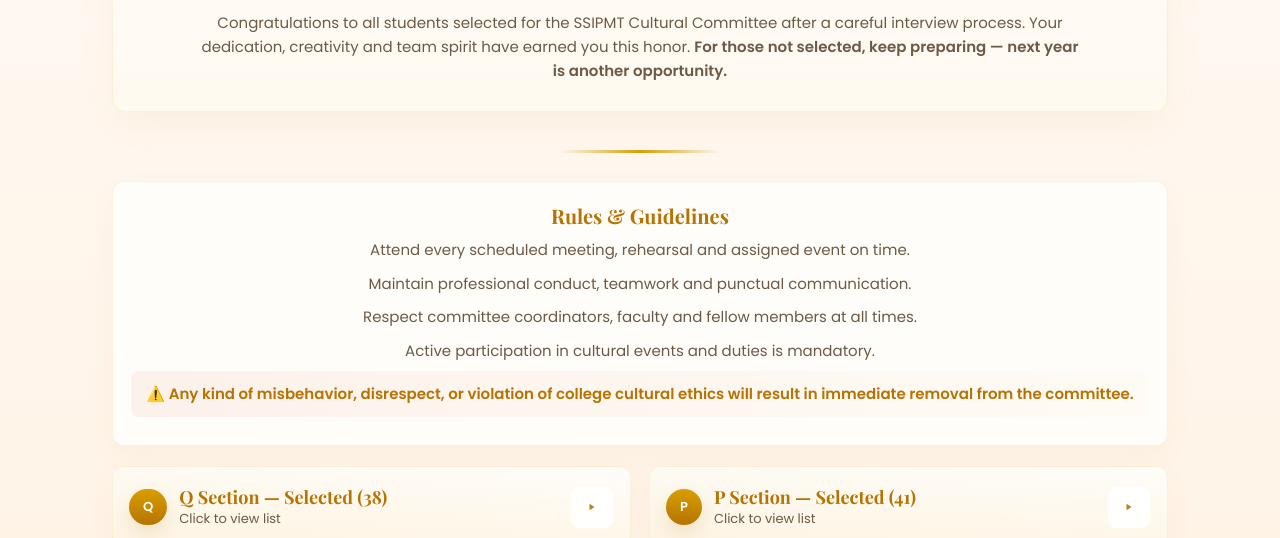
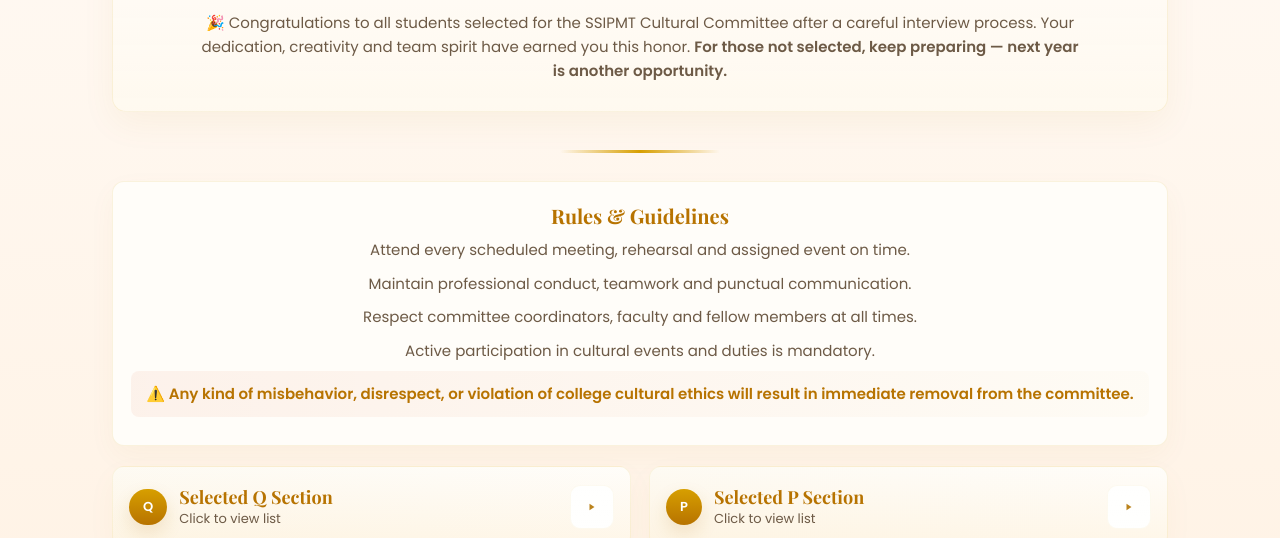
Before and after one commit to amansoni-source/SCCFINALLIST, a plain HTML site: page index.html in a window 1280 px wide. Shown: the part 256-794 px from the top of the page. Drawn offline with nearby package versions, Linux system fonts and the light colour scheme.

Commit message:
Update index.html

```diff
--- a/index.html
+++ b/index.html
@@ -34,8 +34,11 @@
     .rules-list{color:var(--muted);margin-block-start:8px;line-height:1.7;font-size:15px;text-align:center;}
     .rules-list li{margin:8px 0;list-style:none;}
     .rules-list li.strong{font-weight:700;color:var(--gold-deep);background:linear-gradient(90deg, rgba(215,60,0,0.06), rgba(215,160,20,0.02));padding:10px;border-radius:8px}
-    .results{inline-size:100%;display:flex;gap:18px;justify-content:center;align-items:flex-start}
-    @media (max-inline-size:880px){ .results{flex-direction:column;align-items:stretch} }
+    .results{inline-size:100%;display:flex;gap:18px;justify-content:center;align-items:flex-start;flex-wrap:wrap;}
+    @media (max-width:880px){
+      .results{flex-direction:column;align-items:stretch}
+      .students{grid-template-columns:1fr!important;}
+    }
     .panel{flex:1;max-inline-size:520px;background:linear-gradient(180deg,#fffefc,#fff7ea);border-radius:12px;border:1px solid var(--accent);box-shadow:0 10px 30px rgba(170,120,10,0.04);overflow:hidden;}
     .panel-head{display:flex;align-items:center;justify-content:space-between;padding:18px 16px;cursor:pointer;gap:12px;background:linear-gradient(90deg, rgba(215,160,20,0.04), rgba(215,160,20,0.01));}
     .panel-title{display:flex;align-items:center;gap:12px}
@@ -47,7 +50,6 @@
     .panel-content{max-block-size:0;overflow:hidden;transition:max-height .6s cubic-bezier(.2,.9,.2,1),padding .4s}
     .panel-content.open{padding:14px 16px 20px}
     .students{display:grid;grid-template-columns:repeat(2,1fr);gap:10px}
-    @media (max-inline-size:520px){ .students{grid-template-columns:1fr} }
     .student{background:linear-gradient(180deg,#fff,#fffaf2);padding:10px 12px;border-radius:10px;border:1px solid rgba(215,160,20,0.06);display:flex;gap:12px;align-items:center;box-shadow:0 8px 20px rgba(170,120,10,0.03);transition:transform .18s;}
     .student:hover{transform:translateY(-4px)}
     .sid{font-weight:700;color:var(--gold-deep);min-inline-size:32px;text-align:center;}
@@ -70,7 +72,7 @@
       <img src="logo.png" alt="SSIPMT Logo" class="logo" />
       <div class="site-name">SSIPMT Cultural Committee — Selected Members 2025</div>
       <div class="lead">
-        Congratulations to all students selected for the SSIPMT Cultural Committee after a careful interview process.
+        🎉 Congratulations to all students selected for the SSIPMT Cultural Committee after a careful interview process.
         Your dedication, creativity and team spirit have earned you this honor.
         <strong>For those not selected, keep preparing — next year is another opportunity.</strong>
       </div>
@@ -92,7 +94,7 @@
     <section class="results">
       <article class="panel">
         <div class="panel-head" data-target="qList">
-          <div class="panel-title"><div class="badge">Q</div><div><h3>Q Section — Selected (38)</h3><p>Click to view list</p></div></div>
+          <div class="panel-title"><div class="badge">Q</div><div><h3>Selected Q Section</h3><p>Click to view list</p></div></div>
           <div class="indicator"><svg width="20" height="20" viewBox="0 0 24 24"><path d="M9 8l6 4-6 4V8z" fill="rgba(183,124,16,0.95)"/></svg></div>
         </div>
         <div class="panel-content" id="qList">
@@ -141,7 +143,7 @@
 
       <article class="panel">
         <div class="panel-head" data-target="pList">
-          <div class="panel-title"><div class="badge">P</div><div><h3>P Section — Selected (41)</h3><p>Click to view list</p></div></div>
+          <div class="panel-title"><div class="badge">P</div><div><h3>Selected P Section</h3><p>Click to view list</p></div></div>
           <div class="indicator"><svg width="20" height="20" viewBox="0 0 24 24"><path d="M9 8l6 4-6 4V8z" fill="rgba(183,124,16,0.95)"/></svg></div>
         </div>
         <div class="panel-content" id="pList">
```
